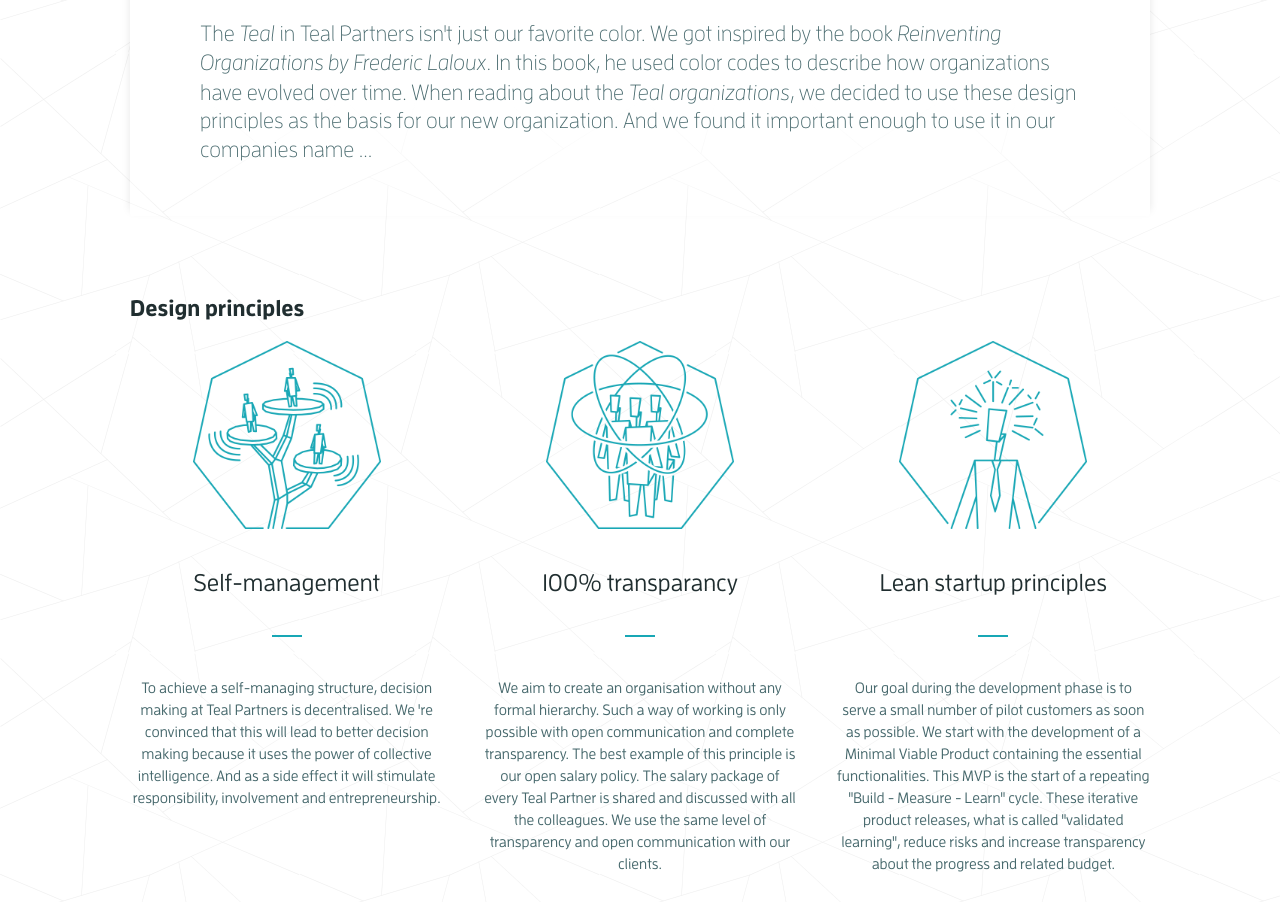
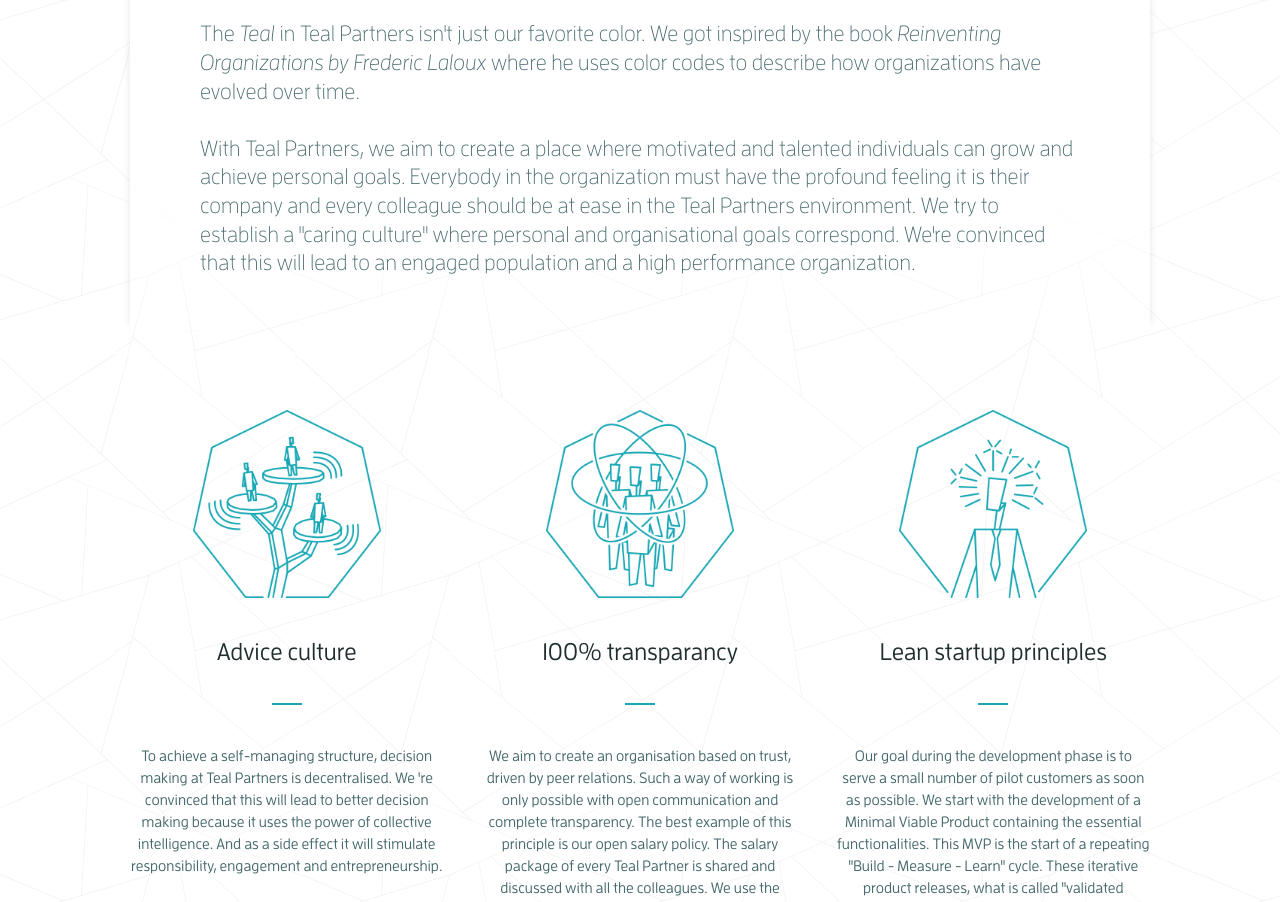
Before and after one commit to tealpartners/website, a plain HTML site: page about.html in a window 1280 px wide. Shown: the part 247-1149 px from the top of the page. Drawn offline with Linux system fonts and the light colour scheme.

Commit message:
about page

```diff
--- a/about.html
+++ b/about.html
@@ -26,27 +26,34 @@
     <div class="page__header">
         <h1 class="page__title">About Teal Partners</h1>
         <p class="page__intro">The <i>Teal</i> in Teal Partners isn't just our favorite color. We got inspired by the book
-            <i>Reinventing Organizations by Frederic Laloux</i>. In this book, he used color codes to describe how organizations have evolved
-            over time. When reading about the <i>Teal organizations</i>, we decided to use these design principles as the basis for our new
-            organization.
-            And we found it important enough to use it in our companies name ...
+            <i>Reinventing Organizations by Frederic Laloux</i> where he uses color codes to describe how organizations have evolved
+            over time.
+            <br /><br/>
+            With Teal Partners, we aim to create a place where motivated and talented individuals can grow and achieve personal goals.
+            Everybody in the organization must have the profound feeling it is their company and every colleague should be at ease in the
+            Teal Partners environment. We try to establish a "caring culture" where personal and organisational goals correspond. We're convinced that
+            this will lead to an engaged population and a high performance organization.
         </p>
     </div>
     <div class="about">
-        <h2 class="about__subtitle">Design principles</h2>
         <div class="about__list">
             <div class="about__list__item">
                 <div class="about__list__item__image"><img src="assets/img/line-symbols/configurable_platforms.png" alt=""></div>
-                <h3 class="about__list__item__title">Self-management</h3>
+                <h3 class="about__list__item__title">Advice culture</h3>
                 <p class="about__list__item__text">
-                    To achieve a self-managing structure, decision making at Teal Partners is decentralised. We 're convinced that this will lead to better decision making because it uses the power of collective intelligence. And as a side effect it will stimulate responsibility, involvement and entrepreneurship.
+                    To achieve a self-managing structure, decision making at Teal Partners is decentralised. We 're convinced that this will lead
+                    to better decision making because it uses the power of collective intelligence. And as a side effect it will stimulate
+                    responsibility, engagement and entrepreneurship.
                 </p>
             </div>
             <div class="about__list__item">
                 <div class="about__list__item__image"><img src="assets/img/line-symbols/ongoing_collab.png" alt=""></div>
                 <h3 class="about__list__item__title">100% transparancy</h3>
                 <p class="about__list__item__text">
-                    We aim to create an organisation without any formal hierarchy. Such a way of working is only possible with open communication and complete transparency. The best example of this principle is our open salary policy. The salary package of every Teal Partner is shared and discussed with all the colleagues. We use the same level of transparency and open communication with our clients.
+                    We aim to create an organisation based on trust, driven by peer relations. Such a way of working is only possible with open
+                    communication and complete transparency. The best example of this principle is our open salary policy. The salary package
+                    of every Teal Partner is shared and discussed with all the colleagues. We use the same level of transparency and open
+                    communication with our clients.
                 </p>
             </div>
             <div class="about__list__item">
```
